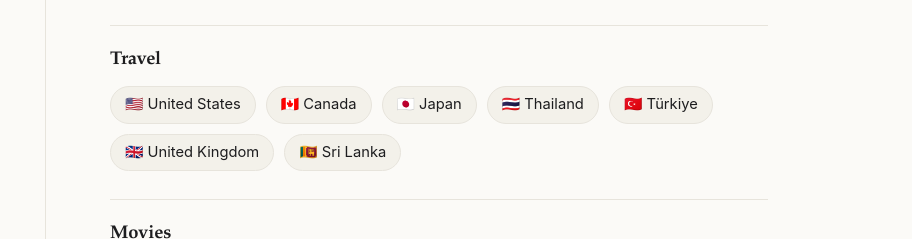
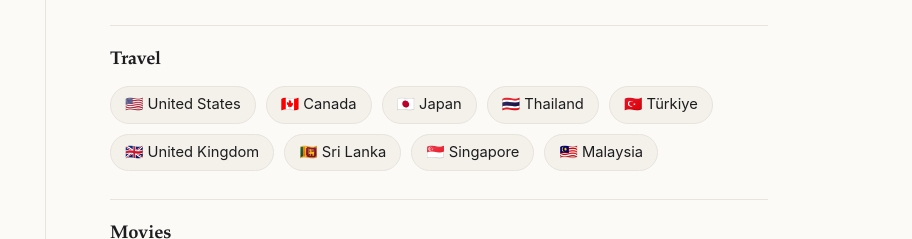
Before and after one commit to ZiyueZhang08/ZiyueZhang08.github.io, a plain HTML site: page hobby.html in a window 1280 px wide. Shown: the part 321-560 px from the top of the page, 368-1280 px from the left. Drawn offline with Linux system fonts and the light colour scheme.

Commit message:
Add Singapore and Malaysia to travel
Co-Authored-By: Claude Sonnet 5.5 <noreply@anthropic.com>

```diff
--- a/hobby.html
+++ b/hobby.html
@@ -26,7 +26,7 @@
 </section>
 <section class="hobby">
 <h3>Travel</h3>
-<p class="chips"><span>🇺🇸 United States</span><span>🇨🇦 Canada</span><span>🇯🇵 Japan</span><span>🇹🇭 Thailand</span><span>🇹🇷 Türkiye</span><span>🇬🇧 United Kingdom</span><span>🇱🇰 Sri Lanka</span></p>
+<p class="chips"><span>🇺🇸 United States</span><span>🇨🇦 Canada</span><span>🇯🇵 Japan</span><span>🇹🇭 Thailand</span><span>🇹🇷 Türkiye</span><span>🇬🇧 United Kingdom</span><span>🇱🇰 Sri Lanka</span><span>🇸🇬 Singapore</span><span>🇲🇾 Malaysia</span></p>
 </section>
 <section class="hobby">
 <h3>Movies</h3>
```
